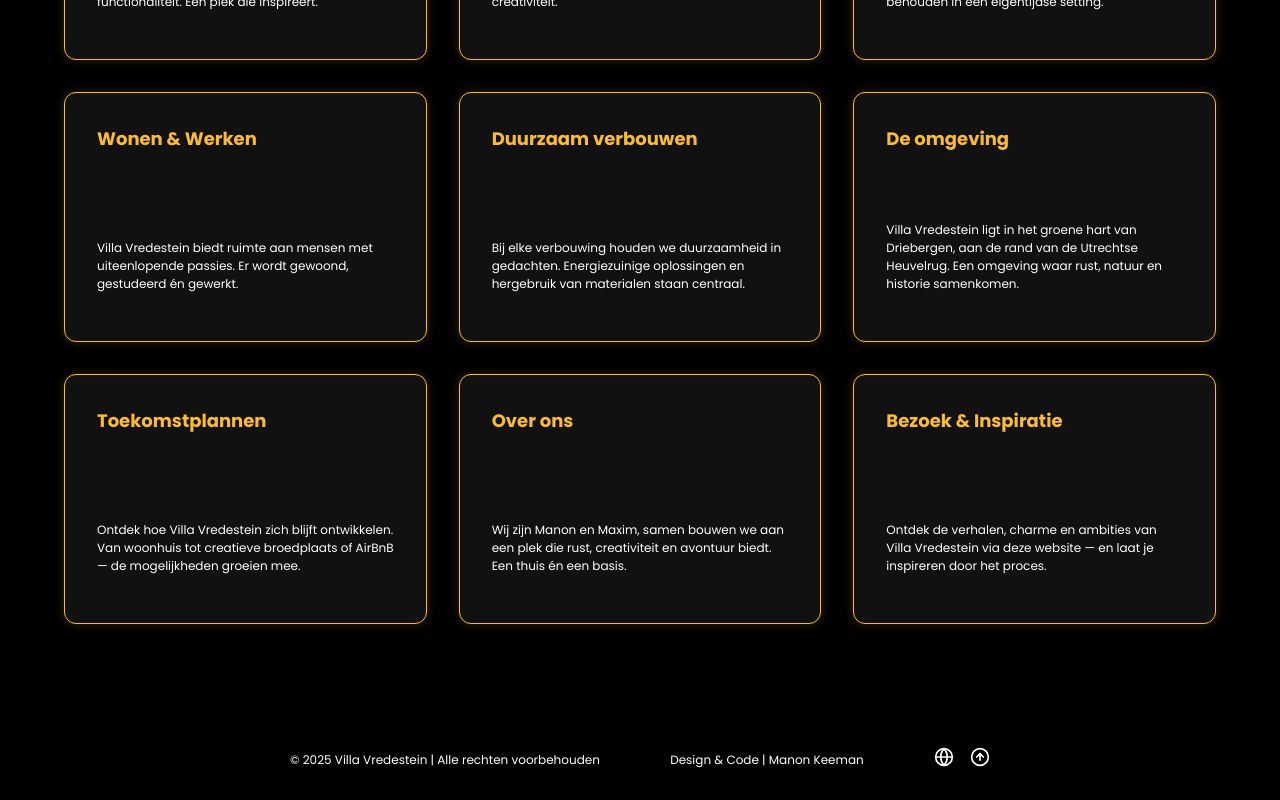
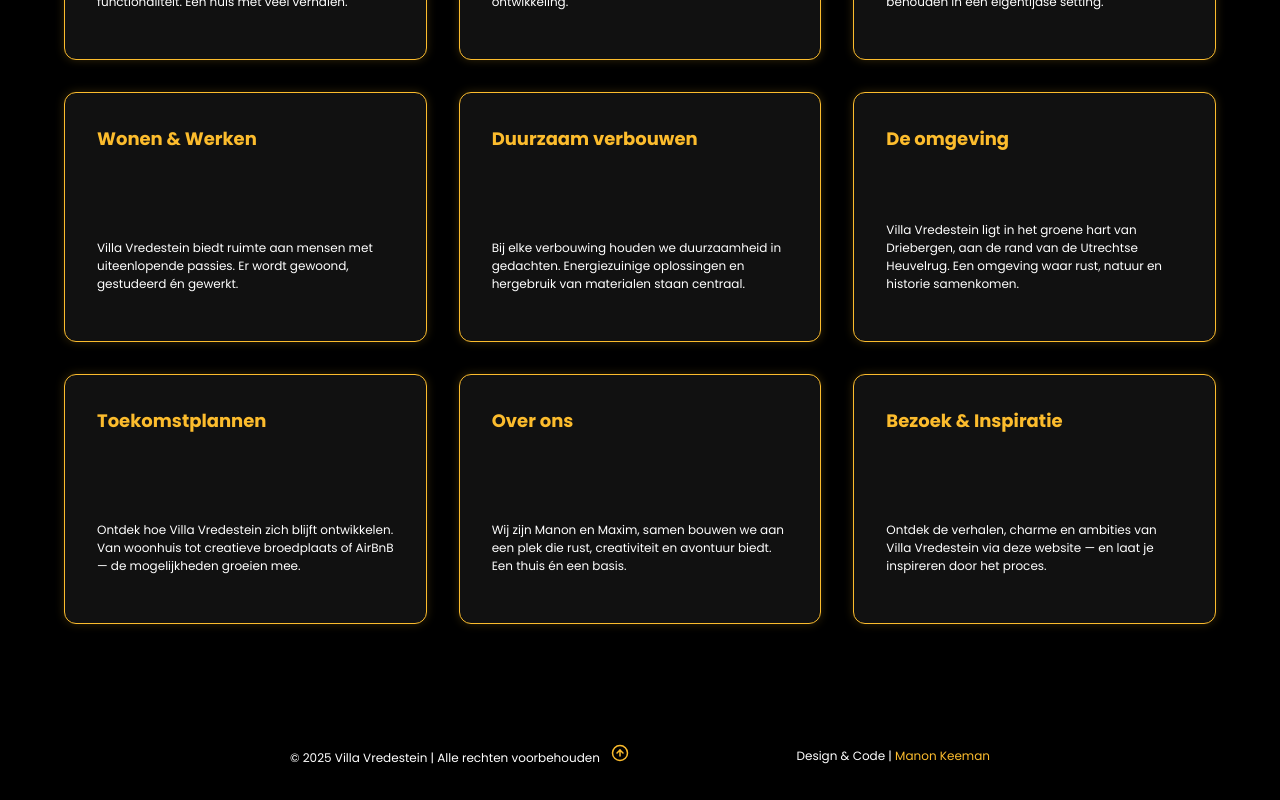
Before and after one commit to manonkeeman/Villa-Vredestein, a React (Vite) app: page /about in a window 1280 px wide. Shown: the part 393-1193 px from the top of the page. Built offline with nearby package versions, Linux system fonts and the light colour scheme.

Commit message:
final stylinggit add .

```diff
--- a/src/Components/AboutHover/AboutHover.css
+++ b/src/Components/AboutHover/AboutHover.css
@@ -44,14 +44,31 @@
     inset: 0;
     width: 100%;
     height: 100%;
-    object-fit: cover;
     opacity: 0;
     transition: opacity 0.5s ease, transform 0.5s ease;
     z-index: 1;
     border-radius: 10px;
+    background-size: cover;
+    background-position: center;
 }
 
 .about-card:hover .hover-image {
     opacity: 1;
     transform: scale(1.05);
 }
+
+.about-card.image-villa1 .hover-image {
+    background-position: center top;
+}
+
+.about-card.image-villa2 .hover-image {
+    background-position: center 20%;
+}
+
+.about-card.image-villa4 .hover-image {
+    background-position: center 1%;
+}
+
+.about-card.image-villa7 .hover-image {
+    background-position: center 10%;
+}
--- a/src/Components/AboutHover/AboutHover.jsx
+++ b/src/Components/AboutHover/AboutHover.jsx
@@ -2,9 +2,19 @@ import React from "react";
 import PropTypes from "prop-types";
 import "./AboutHover.css";
 
+const getImageClass = (image) => {
+    if (image.includes("VillaVredestein2024")) return "image-villa1";
+    if (image.includes("VillaVredestein1910")) return "image-villa2";
+    if (image.includes("WonenenWerkeninVredestein")) return "image-villa4";
+    if (image.includes("VillaVredesteinGlazenBol")) return "image-villa7";
+    return "";
+};
+
 const AboutHover = ({ title, text, image }) => {
+    const extraClass = getImageClass(image || "");
+
     return (
-        <div className={`about-card ${image ? "with-hover-image" : ""}`}>
+        <div className={`about-card ${image ? "with-hover-image" : ""} ${extraClass}`}>
             <h2>{title}</h2>
             <p>{text}</p>
 
--- a/src/Components/Footer/Footer.css
+++ b/src/Components/Footer/Footer.css
@@ -1,6 +1,6 @@
 .footer {
     color: white;
-    padding: 1.5rem 1.5rem;
+    padding: 1.5rem;
     text-align: center;
     width: 100%;
     box-sizing: border-box;
@@ -13,47 +13,53 @@
     justify-content: space-between;
     align-items: center;
     font-size: 12px;
+    flex-wrap: wrap;
+    gap: 1rem;
 }
 
 .footer p {
-    font-size: 12px;
     margin: 0;
     white-space: nowrap;
+    font-size: 12px;
 }
 
-.footer-icons {
-    display: flex;
-    gap: 1rem;
-    justify-content: center;
+.footer-link {
+    color: #fcbc2d;
+    text-decoration: none;
+    transition: color 0.3s ease;
 }
 
-.footer-icons a {
+.footer-link:hover {
+    text-decoration: underline;
     color: white;
-    font-size: 20px;
+}
+
+.scroll-up-inline {
+    margin-left: 0.5rem;
+    color: #fcbc2d;
+    display: inline-flex;
+    align-items: center;
     transition: transform 0.3s ease;
 }
 
-.footer-icons a:hover {
-    transform: scale(1.2);
-    color: white;
+.arrow-icon-inline {
+    font-size: 18px;
+    transition: transform 0.3s ease;
 }
 
+.scroll-up-inline:hover .arrow-icon-inline {
+    transform: translateY(-4px);
+}
+
+
 @media (max-width: 600px) {
-    .footer {
+    .footer-content {
         flex-direction: column;
         text-align: center;
-        text-align: center;
-        gap: 0.8rem;
     }
 
     .footer-content p {
         white-space: normal;
         overflow: visible;
-        text-overflow: unset;
-    }
-
-    .footer-icons {
-        justify-content: center;
-        flex-wrap: wrap;
     }
 }
--- a/src/Components/Footer/Footer.jsx
+++ b/src/Components/Footer/Footer.jsx
@@ -1,32 +1,30 @@
 import React from "react";
-import { FiArrowUpCircle, FiGlobe } from "react-icons/fi";
+import { FiArrowUpCircle } from "react-icons/fi";
 import "./Footer.css";
 
 const Footer = () => {
+    const currentYear = new Date().getFullYear();
+
     return (
         <footer className="footer">
             <div className="footer-content">
-                <p>
-                    © {new Date().getFullYear()} Villa Vredestein | Alle rechten voorbehouden
+                <p className="footer-copy">
+                    © {currentYear} Villa Vredestein | Alle rechten voorbehouden{" "}
+                    <a href="#top" className="scroll-up-inline" aria-label="Scroll naar boven">
+                        <FiArrowUpCircle className="arrow-icon-inline" />
+                    </a>
                 </p>
-                <p>Design & Code | Manon Keeman</p>
-                <div className="footer-icons">
+                <p className="footer-design">
+                    Design & Code |{" "}
                     <a
                         href="https://manonkeeman.nl"
                         target="_blank"
                         rel="noopener noreferrer"
-                        aria-label="Website"
+                        className="footer-link"
                     >
-                        <FiGlobe />
+                        Manon Keeman
                     </a>
-                    <a
-                        href="#top"
-                        className="scroll-top"
-                        aria-label="Scroll to top"
-                    >
-                        <FiArrowUpCircle />
-                    </a>
-                </div>
+                </p>
             </div>
         </footer>
     );
--- a/src/Pages/About.jsx
+++ b/src/Pages/About.jsx
@@ -2,59 +2,64 @@ import React from "react";
 import "./About.css";
 import AboutHover from "../Components/AboutHover/AboutHover";
 
-import Villa1 from "../Assets/Images/BezoekOnsVillaVredestein.jpg";
-import Villa2 from "../Assets/Images/DeOmgevingVillaVredestein.jpg";
-import Villa3 from "../Assets/Images/DuurzaamVillaVredestein.jpg";
-import Villa4 from "../Assets/Images/VillaVredestein1910.jpg";
-import Villa5 from "../Assets/Images/VillaVredestein2024.jpg";
-import Villa6 from "../Assets/Images/VillaVredesteinRestauratie.jpg";
-import Villa7 from "../Assets/Images/Maxim_Manon_ChevroletSuburban.jpg";
-import Villa8 from "../Assets/Images/InkijkjeinVredestein.jpg";
+import Villa1 from "../Assets/Images/VillaVredestein2024.jpg";
+import Villa2 from "../Assets/Images/VillaVredestein1910.jpg";
+import Villa3 from "../Assets/Images/VillaVredesteinRestauratie.jpg";
+import Villa4 from "../Assets/Images/WonenenWerkeninVredestein.jpg";
+import Villa5 from "../Assets/Images/DuurzaamVillaVredestein.jpg";
+import Villa6 from "../Assets/Images/DeOmgevingVillaVredestein.jpg";
+import Villa7 from "../Assets/Images/VillaVredeseteinGlazenBol.jpg";
+import Villa8 from "../Assets/Images/Maxim_Manon_ChevroletSuburban.jpg";
+import Villa9 from "../Assets/Images/BezoekOnsVillaVredestein.jpg";
+
+
+
 
 const aboutData = [
     {
         title: "Over Villa Vredestein",
-        text: "Villa Vredestein is gebouwd in 1906 en combineert historische charme met moderne functionaliteit. Een plek die inspireert.",
-        image: Villa5,
+        text: "Villa Vredestein is gebouwd in 1906 en combineert historische charme met moderne functionaliteit. Een huis met veel verhalen.",
+        image: Villa1,
     },
     {
         title: "De Geschiedenis",
-        text: "Oorspronkelijk een statige woning in het hart van Driebergen. Door de jaren heen is het pand uitgegroeid tot een plek van verbinding en creativiteit.",
-        image: Villa4,
+        text: "Oorspronkelijk een statig rustoord ver weg van de Randstad. Door de jaren heen is het pand blijvend een plek gebleven van verbinding en ontwikkeling.",
+        image: Villa2,
     },
     {
         title: "De Restauratie",
         text: "Met aandacht voor originele details is de villa gerenoveerd. Zo blijven authentieke elementen behouden in een eigentijdse setting.",
-        image: Villa6,
+        image: Villa3,
     },
     {
         title: "Wonen & Werken",
         text: "Villa Vredestein biedt ruimte aan mensen met uiteenlopende passies. Er wordt gewoond, gestudeerd én gewerkt.",
+        image: Villa4,
     },
     {
         title: "Duurzaam verbouwen",
         text: "Bij elke verbouwing houden we duurzaamheid in gedachten. Energiezuinige oplossingen en hergebruik van materialen staan centraal.",
-        image: Villa3,
+        image: Villa5,
     },
     {
         title: "De omgeving",
         text: "Villa Vredestein ligt in het groene hart van Driebergen, aan de rand van de Utrechtse Heuvelrug. Een omgeving waar rust, natuur en historie samenkomen.",
-        image: Villa2,
+        image: Villa6,
     },
     {
         title: "Toekomstplannen",
         text: "Ontdek hoe Villa Vredestein zich blijft ontwikkelen. Van woonhuis tot creatieve broedplaats of AirBnB — de mogelijkheden groeien mee.",
-        image: Villa8,
+        image: Villa7,
     },
     {
         title: "Over ons",
         text: "Wij zijn Manon en Maxim, samen bouwen we aan een plek die rust, creativiteit en avontuur biedt. Een thuis én een basis.",
-        image: Villa7,
+        image: Villa8,
     },
     {
         title: "Bezoek & Inspiratie",
         text: "Ontdek de verhalen, charme en ambities van Villa Vredestein via deze website — en laat je inspireren door het proces.",
-        image: Villa1,
+        image: Villa9,
     },
 ];
 
```
Also changed, not shown: src/Assets/Images/WonenenWerkeninVredestein.jpg (added).
